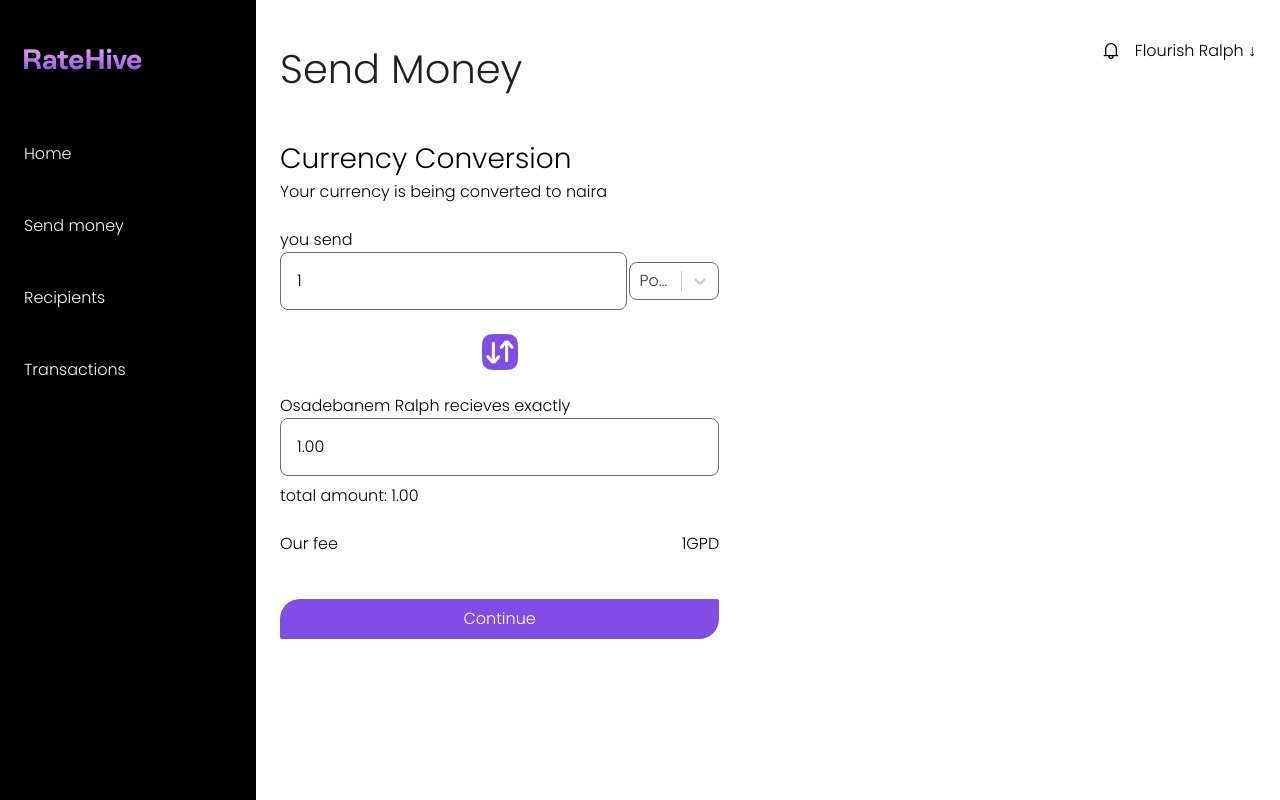
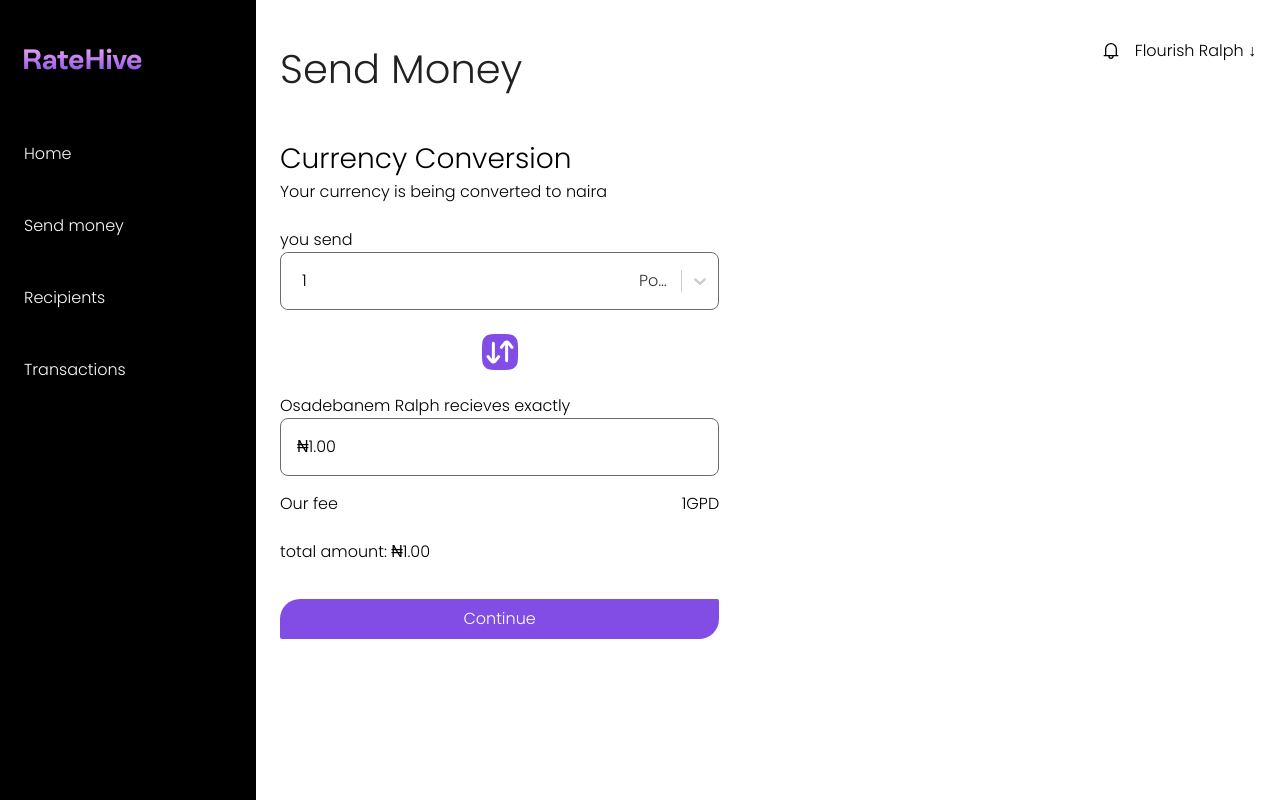
Before and after one commit to ifeanyi305/MonieWave_Frontend, a React (Vite) app: page /send_money in a window 1280 px wide. Built offline with nearby package versions, Linux system fonts and the light colour scheme; no server answers; sample sign-in values are in the browser's storage.

Commit message:
Add NGN symbol to currency

```diff
--- a/src/pages/dashboard/transferprocess/TransferMoney.jsx
+++ b/src/pages/dashboard/transferprocess/TransferMoney.jsx
@@ -32,12 +32,19 @@ const TransferMoney = ({ setNumber }) => {
     setBaseAmount(event.target.value);
   };
 
+  const formatNumber = (num = 0) => {
+    return num.toLocaleString("en-NG", {
+      style: 'currency',
+      currency: 'NGN'
+    })
+  }
+
   useEffect(() => {
     const euroToNairaRate = _.get(rates, [baseCurrency, 'price'], 1);
     const poundsToNairaRate = _.get(rates, [targetCurrency, 'price'], 1);
     const rate = poundsToNairaRate / euroToNairaRate;
     const nairaAmount = parseFloat(baseAmount) * euroToNairaRate;
-    setConvertedAmount(parseFloat(nairaAmount) * parseFloat(rate) || 0);
+    setConvertedAmount(formatNumber(parseFloat(nairaAmount) * parseFloat(rate) || 0));
   }, [rates, baseCurrency, targetCurrency, baseAmount]);
 
   const options = Object.keys(rates).map((currency) => ({
@@ -45,11 +52,12 @@ const TransferMoney = ({ setNumber }) => {
     label: currency,
   }));
   const customStyles = {
-    control: (provided) => ({
+    control: (provided, state) => ({
       ...provided,
-      border: '1px solid #6B6B6B',
       borderRadius: '8px',
       backgroundColor: 'transparent',
+      border: 'none',
+      boxShadow: state.isFocused ? 'transparent' : 'none',
       width: '100%',
     }),
     option: (provided) => ({
@@ -78,12 +86,12 @@ const TransferMoney = ({ setNumber }) => {
       <div className="py-6 md:w-[45%]">
         <div>
           <label className="block">you send</label>
-          <div className="flex gap-[2px] items-center">
+          <div className="flex gap-[2px] border-[#6B6B6B] rounded-[8px] pl-[5px] border-[1px] items-center">
             <input
               type="number"
               value={baseAmount}
               onChange={handleBaseAmountChange}
-              className="w-full border-[#6B6B6B] p-4 block border-[1px] rounded-[8px]"
+              className="w-full p-4 block border-none focus:outline-none"
             />
             <Select
               value={{ value: targetCurrency, label: targetCurrency }}
@@ -102,15 +110,15 @@ const TransferMoney = ({ setNumber }) => {
           <label className="block">Osadebanem Ralph recieves exactly</label>
           <input
             type="text"
-            value={convertedAmount.toFixed(2)} readOnly
+            value={convertedAmount} readOnly
             className="w-full border-[#6B6B6B] p-4 block border-[1px] rounded-[8px]"
           />
-          <label className="block py-2">total amount: {convertedAmount.toFixed(2)}</label>
         </div>
         <div className="flex my-4 justify-between items-center">
           <p>Our fee</p>
           <p>1GPD</p>
         </div>
+        <label className="block py-2">total amount: {convertedAmount}</label>
         <button
           type="button"
           className="p-2 mt-[27px] mb-2 login_btn bg-[#814DE5] text-[#fff] w-full text-center"
```
